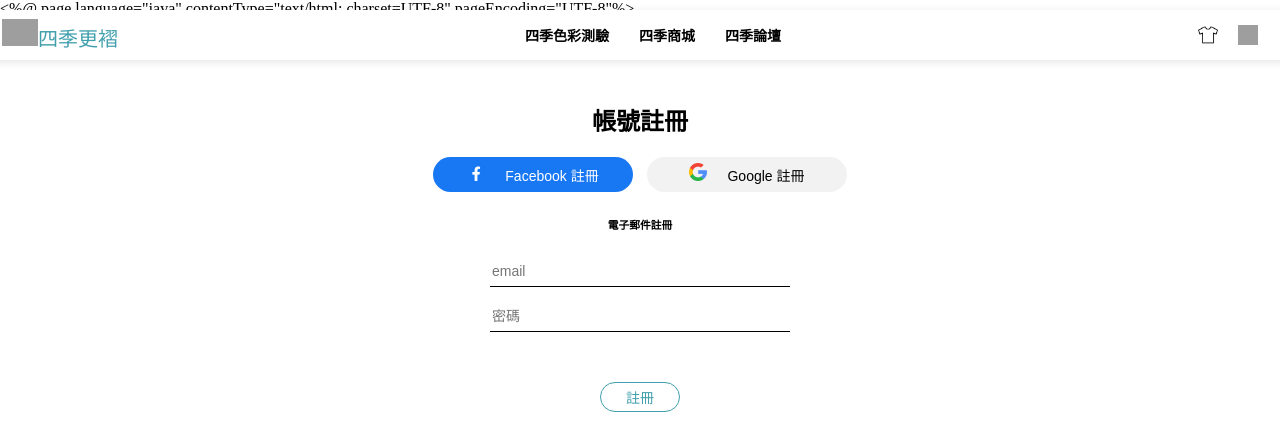
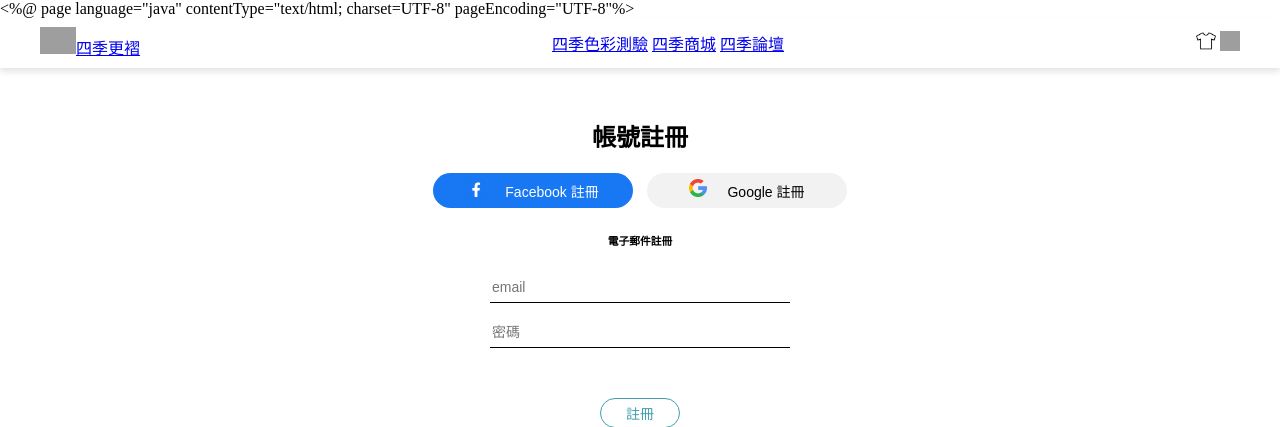
Before and after one commit to yuwen9012/Quatrefoil, a PHP site: page /register.html in a window 1280 px wide. Shown: the top 427 px of the page. Run offline with PHP 8.4, Linux system fonts and the light colour scheme; grey boxes are pictures that could not be loaded.

Commit message:
Add files via upload

```diff
--- a/css/Navbar.css
+++ b/css/Navbar.css
@@ -1,46 +1,70 @@
 @charset "UTF-8";
-nav{
-	display:flex;
-	justify-content:space-between;
-	align-items:center;
-	background-color:#ffffff;
-	padding:0px 20px 0px 10px;
-	margin:-8px;
-	height: 50px;
-	filter: drop-shadow(0px 2px 4px rgba(0, 0, 0, 0.1));
+
+body{
+	margin: 0px;
 }
 
-nav>div{
-	display:flex;
+nav{
+	display: flex;
+	justify-content: space-between;
+	align-items: center;
+	padding: 0px 40px;
+
+	height: 50px;
+
+	background: #FFFFFF;
+	box-shadow: 0px 4px 6px rgba(0, 0, 0, 0.1);
 }
 
-nav a{
-	display: block;
-	height:100%;
-	text-decoration: none;
-	font-size:14px;
-	font-weight:600;
-	color:#000000;
+.nav_brand>a{
+	justify-content: center;
+	align-items: center;
+	height: 100%;
 }
 
-nav>.brand a{
-	font-size:20px;
-	font-weight:Normal;
-	color:#409FAC;
+
+.nav_brand>a>img{
+	width: 166.36px;
+	height: 40px;
+	padding: 5px 0px;
 }
 
-nav>.menu_center>a{
-	padding:15px;
+.nav_center{
+	display: flex;
+	justify-content: center;
+	align-items: center;
+
+	width: 316px;
+	height: 100%;
 }
 
-nav>.menu_right>a{
-	padding:5px;
-	margin: 5px;
+.nav_right{
+	display: flex;
+	justify-content: center;
+	align-items: center;
+	gap: 15px;
+}
+
+
+.nav_center>a{
+	display: block;
+	max-height: 100%;
+	padding: 15px 20px;
+	font-weight: 600;
+	font-size: 14px;
+	text-decoration: none;
+	color: #292929;
+	align-items: center;
+	justify-content: center;
+}
+
+.nav_right>a{
+	padding: 5px;
 }
 
 
 /* activation*/
 
-nav>.menu_center>a:hover{
+nav>.nav_center>a:hover{
 	color:#409FAC;
 }
```
